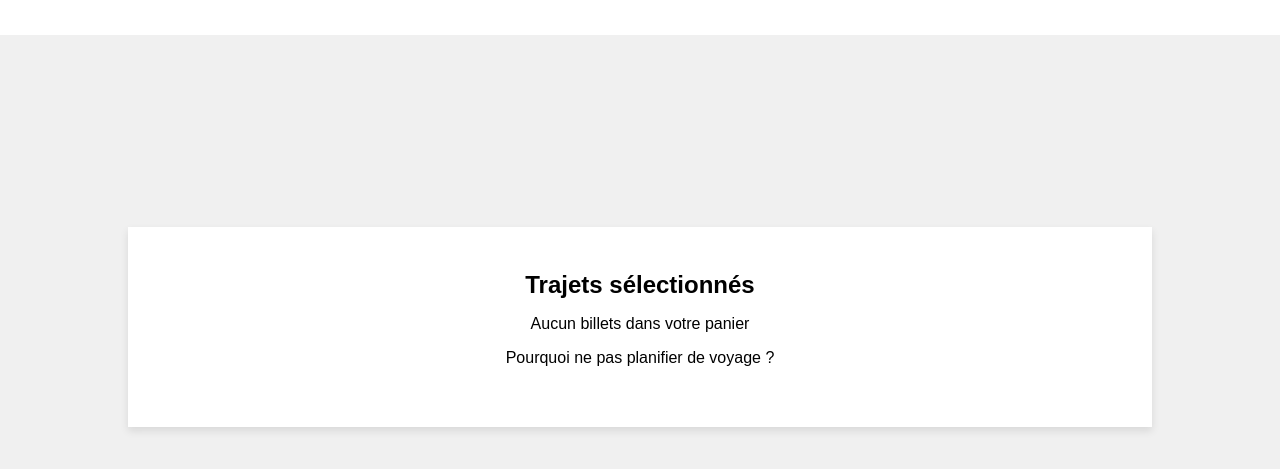
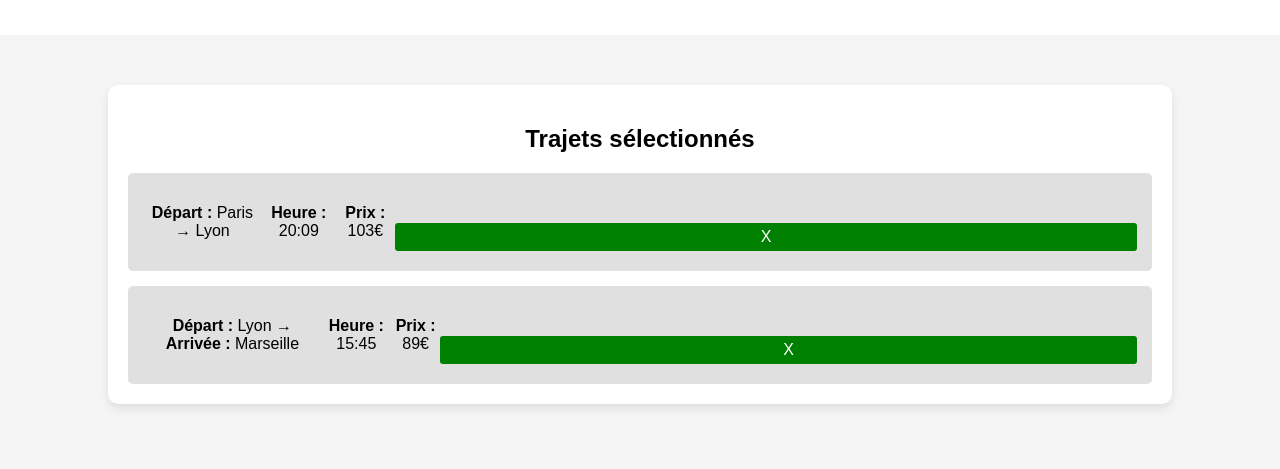
Before and after one commit to Ginny-Siix/tickethack, a plain HTML site: page frontend/pages/cart.html in a window 1280 px wide. Shown: the part 77-546 px from the top of the page. Drawn offline with Linux system fonts and the light colour scheme.

Commit message:
front cart et add dossier scripts

```diff
--- a/frontend/pages/cart.html
+++ b/frontend/pages/cart.html
@@ -17,16 +17,30 @@
     </header>
     <main>
       <section class="cart">
-          <div id="cartContainer" class="cart-container">
-            <h2>Trajets sélectionnés</h2>
-          <p id="emptyCartMessage" class="empty-message">
-            Aucun billets dans votre panier
-          </p>
-          <p>Pourquoi ne pas planifier de voyage ?</p>
+        <h2>Trajets sélectionnés</h2>
+        <div id="cartContainer" class="cart-container">
+          <!-- Billets en dur pour le style -->
+          <div class="cart-item">
+            <p>
+              <strong>Départ :</strong> Paris → Lyon
+            </p>
+            <p><strong>Heure :</strong> 20:09</p>
+            <p><strong>Prix :</strong> 103€</p>
+            <button class="remove-button">X</button>
+          </div>
+          <div class="cart-item">
+            <p>
+              <strong>Départ :</strong> Lyon →
+              <strong>Arrivée :</strong> Marseille
+            </p>
+            <p><strong>Heure :</strong> 15:45</p>
+            <p><strong>Prix :</strong> 89€</p>
+            <button class="remove-button">X</button>
+          </div>
         </div>
       </section>
-      <section id="cartTotalSection" class="cart-total" style="display: none">
-        <p>Total : <span id="totalPrice">0€</span></p>
+      <section id="cartTotalSection" class="cart-total">
+        <p>Total : <span id="totalPrice">192€</span></p>
         <button id="payButton" class="pay-button">Payer</button>
       </section>
     </main>
--- a/frontend/styles/cart.css
+++ b/frontend/styles/cart.css
@@ -1,34 +1,53 @@
 body {
-    background-color: #f0f0f0; /* Gris clair pour le fond */
+  background-color: #f5f5f5;
+  font-family: Arial, sans-serif;
+}
+.cart {
+  background-color: white;
+  width: 80%;
+  height: 30%;
+  margin: 50px auto;
+  padding: 20px;
+  box-shadow: 0px 4px 10px rgba(0, 0, 0, 0.1);
+  border-radius: 10px;
+  text-align: center;
 }
 .cart-container {
-    width: 80%;
-    height: 200px;
-    margin: auto;
-    background-color: white;
-    box-shadow: 0 4px 8px rgba(0, 0, 0, 0.1);
-    align-content: center;
-    margin-top: 15%;
+  display: flex;
+  flex-direction: column;
+  gap: 15px;
 }
-
-.cart-container h2{
-    margin: 0;
-}
-.cart-total {
-    background-color: #003366; /* Bleu foncé */
-    color: white;
+.cart-item {
+  background-color: #e0e0e0;
   padding: 15px;
   display: flex;
   justify-content: space-between;
   align-items: center;
+  border-radius: 5px;
+}
+.cart-item button {
+  background-color: green;
+  color: white;
+  border: none;
+  padding: 5px 10px;
+  cursor: pointer;
+  font-size: 16px;
+  border-radius: 3px;
+}
+.cart-total {
+  background-color: #004080;
+  color: white;
+  text-align: center;
+  padding: 15px;
+  margin-top: 20px;
+  display: none;
 }
 .pay-button {
   background-color: green;
   color: white;
+  border: none;
   padding: 10px 20px;
-    border: none;
+  font-size: 16px;
   cursor: pointer;
+  border-radius: 5px;
 }
-.pay-button:hover {
-    background-color: darkgreen;
-}
```
Also changed, not shown: frontend/scripts/cart.js (added). Lines whose indentation alone changed are shown as unchanged.
